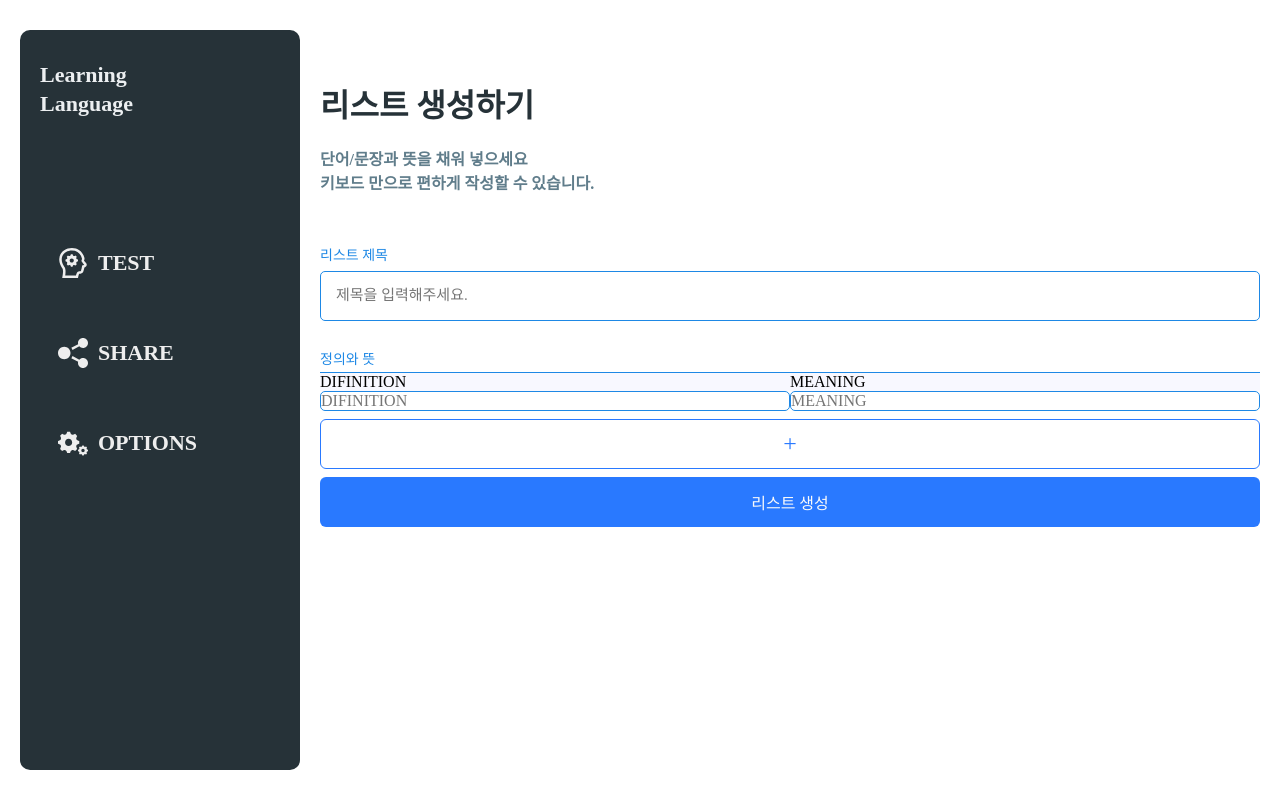
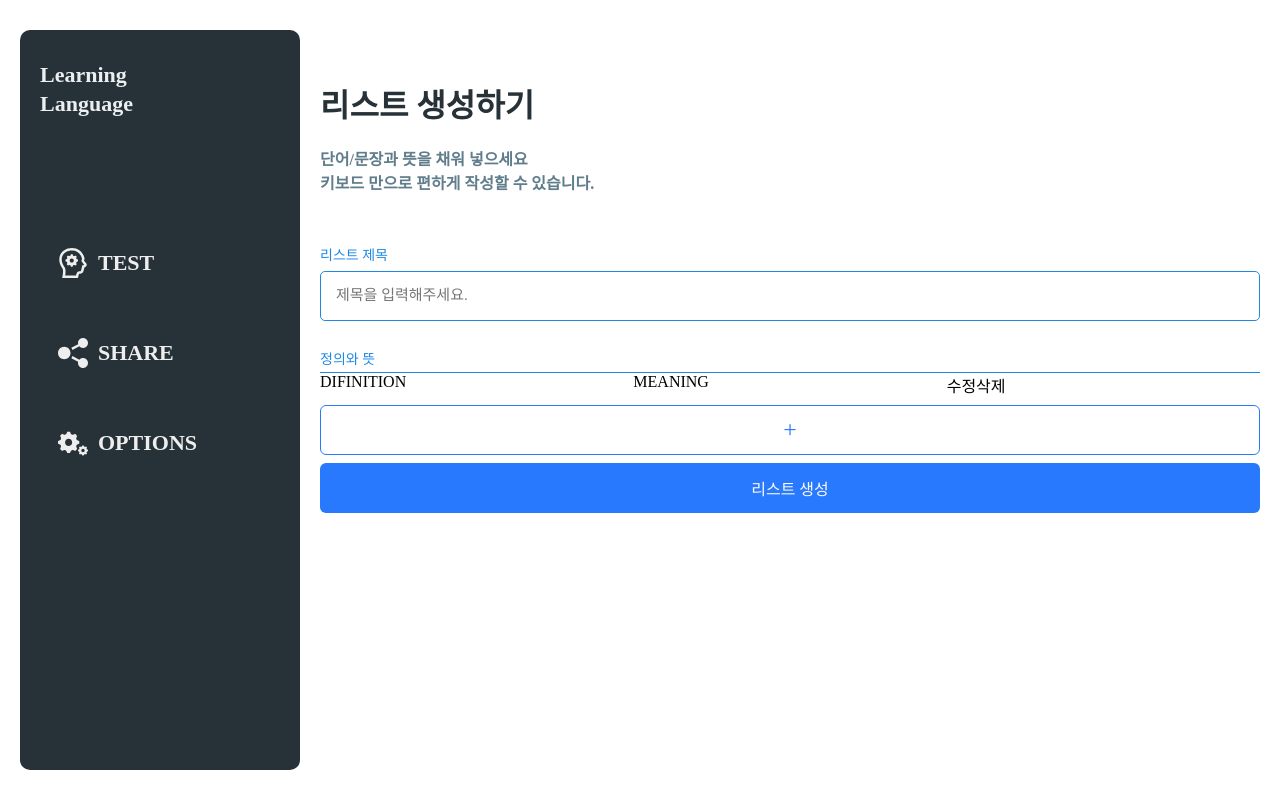
Before and after one commit to Dellil/LearningLanguage, a React (Create React App) app: page /create/list in a window 1280 px wide. Built offline with nearby package versions, Linux system fonts and the light colour scheme; a web font is replaced by a local one.

Commit message:
Implement ui state management store

```diff
--- a/package.json
+++ b/package.json
@@ -15,6 +15,7 @@
     "firebase": "^8.2.1",
     "history": "^5.0.0",
     "mobx": "^6.0.4",
+    "mobx-react-lite": "^3.2.0",
     "react": "^17.0.1",
     "react-dom": "^17.0.1",
     "react-router-dom": "^5.2.0",
--- a/src/components/List/CreateInputButton.tsx
+++ /dev/null
@@ -1,44 +0,0 @@
-import { css } from '@emotion/react';
-import styled from '@emotion/styled';
-
-import palette from 'lib/palette';
-
-export interface CreateInputButtonProps {}
-
-const CreateInputButton = (props: CreateInputButtonProps) => {
-	const onCreateClick = () => {
-		console.log('TODO');
-	};
-
-	return (
-		<div css={createInputButtonLayout}>
-			<DefinitionCreateButton>+</DefinitionCreateButton>
-			<ListCreateButton onClick={onCreateClick}>리스트 생성</ListCreateButton>
-		</div>
-	);
-};
-
-const createInputButtonLayout = css`
-	display: flex;
-	flex-direction: column;
-	& > button {
-		margin-top: 8px;
-	}
-`;
-
-const ListCreateButton = styled.button`
-	width: 100%;
-	height: 50px;
-	color: ${palette.grey[50]};
-	border-radius: 6px;
-	background-color: ${palette.blue.a400};
-`;
-
-const DefinitionCreateButton = styled(ListCreateButton)`
-	color: ${palette.blue.a400};
-	font-size: 24px;
-	border: 1px solid ${palette.blue.a400};
-	background-color: ${palette.white};
-`;
-
-export default CreateInputButton;
--- /dev/null
+++ b/src/components/List/CreateInputButtons.tsx
@@ -0,0 +1,74 @@
+import { css } from '@emotion/react';
+import styled from '@emotion/styled';
+import { observer } from 'mobx-react-lite';
+
+import { useStore } from 'hooks';
+import palette from 'lib/palette';
+
+export interface CreateInputButtonProps {}
+
+const CreateInputButtons = (props: CreateInputButtonProps) => {
+	const { listUIStore } = useStore();
+	const onCreateClick = () => {
+		console.log('으아악!');
+	};
+
+	const onDefinitionCreateClick = () => {
+		listUIStore.setEdit(true);
+	};
+
+	const onDefinitionFinishClick = () => {
+		listUIStore.setEdit(false);
+	};
+
+	return (
+		<div css={createInputButtonLayout}>
+			{!listUIStore.isEdit && (
+				<DefinitionCreateButton onClick={onDefinitionCreateClick}>
+					+
+				</DefinitionCreateButton>
+			)}
+			{listUIStore.isEdit && (
+				<div
+					css={css`
+						display: flex;
+					`}
+				>
+					<DefinitionCreateButton onClick={onDefinitionFinishClick}>
+						완료
+					</DefinitionCreateButton>
+					<DefinitionCreateButton onClick={onDefinitionFinishClick}>
+						취소
+					</DefinitionCreateButton>
+				</div>
+			)}
+
+			<ListCreateButton onClick={onCreateClick}>리스트 생성</ListCreateButton>
+		</div>
+	);
+};
+
+const createInputButtonLayout = css`
+	display: flex;
+	flex-direction: column;
+	& > button {
+		margin-top: 8px;
+	}
+`;
+
+const ListCreateButton = styled.button`
+	width: 100%;
+	height: 50px;
+	color: ${palette.grey[50]};
+	border-radius: 6px;
+	background-color: ${palette.blue.a400};
+`;
+
+const DefinitionCreateButton = styled(ListCreateButton)`
+	color: ${palette.blue.a400};
+	font-size: 24px;
+	border: 1px solid ${palette.blue.a400};
+	background-color: ${palette.white};
+`;
+
+export default observer(CreateInputButtons);
--- a/src/components/List/CreateInputGroup.tsx
+++ b/src/components/List/CreateInputGroup.tsx
@@ -1,6 +1,6 @@
 import { css } from '@emotion/react';
 
-import CreateInputButton from './CreateInputButton';
+import CreateInputButtons from './CreateInputButtons';
 import CreateInputGroupLabel from './CreateInputGroupLabel';
 import CreateInputRows from './CreateInputRows';
 
@@ -12,7 +12,7 @@ const CreateInputGroup = (props: CreateInputGroupProps) => {
 		<div css={InputGroupLayout}>
 			<CreateInputGroupLabel />
 			<CreateInputRows />
-			<CreateInputButton />
+			<CreateInputButtons />
 		</div>
 	);
 };
--- a/src/components/List/CreateInputRows.tsx
+++ b/src/components/List/CreateInputRows.tsx
@@ -1,7 +1,6 @@
 import { css } from '@emotion/react';
-import styled from '@emotion/styled';
 
-import palette from 'lib/palette';
+import InputRowForTyping from './InputRowForTyping';
 
 export interface CreateInputRowsProps {}
 
@@ -13,37 +12,12 @@ const CreateInputRows = (props: CreateInputRowsProps) => {
 			<div css={createInputRowLayout}>
 				<div css={createInput}>DIFINITION</div>
 				<div css={createInput}>MEANING</div>
-			</div>
-			<div css={createInputRowLayout}>
-				<div
-					css={css`
-						width: 100%;
-
-						& > input {
-							width: 100%;
-
-							border: 1px solid ${palette.blue[600]};
-							border-radius: 5px;
-						}
-					`}
-				>
-					<input type="text" placeholder="DIFINITION" />
-				</div>
-				<div
-					css={css`
-						width: 100%;
-
-						& > input {
-							width: 100%;
-
-							border: 1px solid ${palette.blue[600]};
-							border-radius: 5px;
-						}
-					`}
-				>
-					<input type="text" placeholder="MEANING" />
+				<div css={createInput}>
+					<button>수정</button>
+					<button>삭제</button>
 				</div>
 			</div>
+			<InputRowForTyping />
 		</div>
 	);
 };
@@ -59,7 +33,6 @@ const createInputRowLayout = css`
 
 const createInput = css`
 	width: 100%;
-	background-color: ghostwhite;
 `;
 
 export default CreateInputRows;
--- /dev/null
+++ b/src/components/List/InputRowForTyping.tsx
@@ -0,0 +1,44 @@
+import { css } from '@emotion/react';
+import { observer } from 'mobx-react-lite';
+
+import { useStore } from 'hooks';
+import palette from 'lib/palette';
+
+export interface InputRowForTypingProps {}
+
+const InputRowForTyping = (props: InputRowForTypingProps) => {
+	const { listUIStore } = useStore();
+
+	return (
+		<>
+			{listUIStore.isEdit && (
+				<div css={createInputRowLayout}>
+					<div css={createInput}>
+						<input type="text" placeholder="DIFINITION" />
+					</div>
+					<div css={createInput}>
+						<input type="text" placeholder="MEANING" />
+					</div>
+				</div>
+			)}
+		</>
+	);
+};
+
+const createInputRowLayout = css`
+	display: flex;
+	justify-content: space-around;
+`;
+
+const createInput = css`
+	width: 100%;
+
+	& > input {
+		width: 100%;
+
+		border: 1px solid ${palette.blue[600]};
+		border-radius: 5px;
+	}
+`;
+
+export default observer(InputRowForTyping);
--- /dev/null
+++ b/src/stores/ListUIStore.ts
@@ -0,0 +1,13 @@
+import { makeAutoObservable } from 'mobx';
+
+export default class ListUIStore {
+	isEdit = false;
+
+	constructor() {
+		makeAutoObservable(this);
+	}
+
+	setEdit(value: boolean) {
+		this.isEdit = value;
+	}
+}
--- a/src/stores/index.ts
+++ b/src/stores/index.ts
@@ -1,12 +1,15 @@
 import React from 'react';
 import UserStore from './userStore';
+import ListUIStore from './ListUIStore';
 
 type Stores = {
 	userStore: UserStore;
+	listUIStore: ListUIStore;
 };
 
 export const stores: Stores = {
 	userStore: new UserStore(),
+	listUIStore: new ListUIStore(),
 };
 
 const StoreContext = React.createContext<Stores | null>(null);
```
Also changed, not shown: 2 other files (tests, documents, lock files or other folders).
